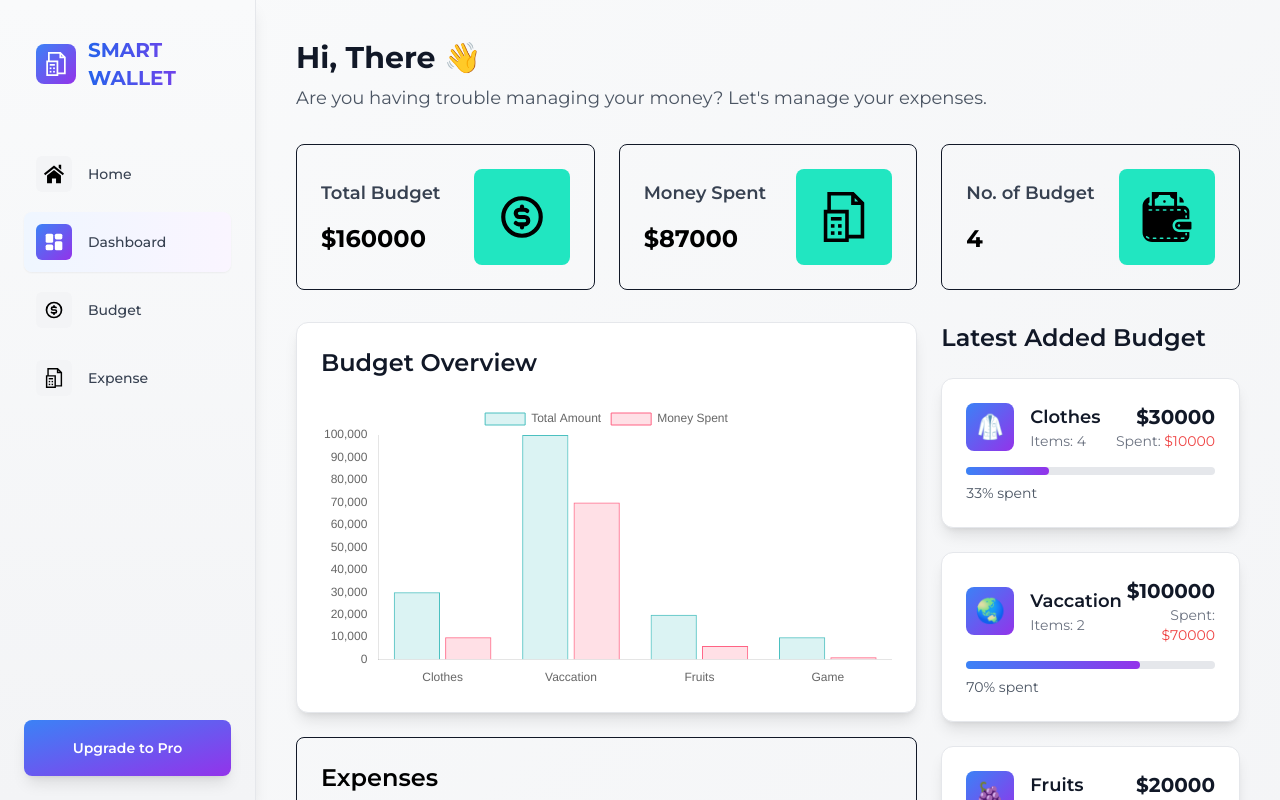
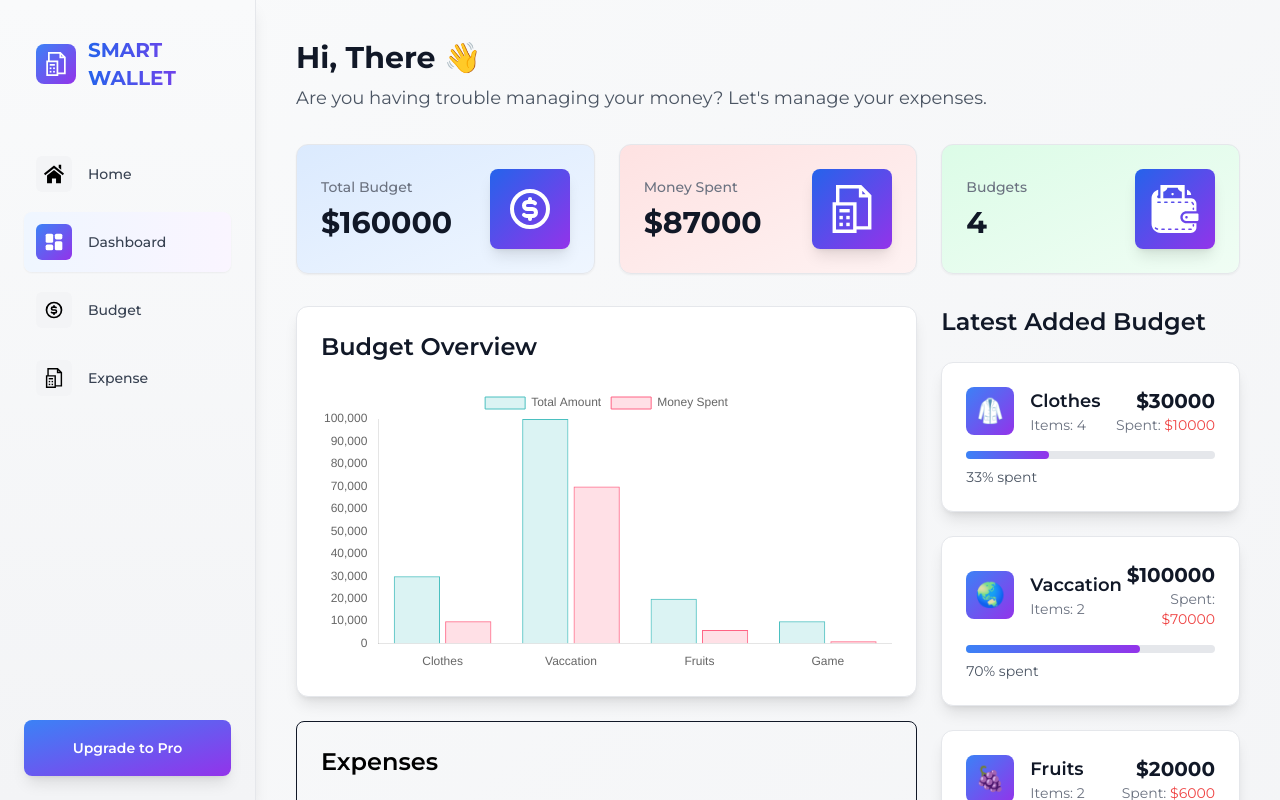
Before and after one commit to DipeshPun91/expense_tracker, a Next.js app: page /dashboard in a window 1280 px wide. Shown: the top 800 px of the page. Built offline with nearby package versions, Linux system fonts and the light colour scheme.

Commit message:
Card design fix

```diff
--- a/src/components/CardsData.tsx
+++ b/src/components/CardsData.tsx
@@ -1,5 +1,6 @@
 import React, { useEffect, useState } from "react";
 import Image from "next/image";
+import { motion } from "framer-motion";
 
 const CardsData = () => {
   const [cardData, setCardData] = useState({
@@ -25,37 +26,59 @@ const CardsData = () => {
   }, []);
 
   const data = [
-    { title: "Total Budget", amount: cardData.totalBudget, icon: "Budget.svg" },
-    { title: "Money Spent", amount: cardData.moneySpent, icon: "Expense.svg" },
     {
-      title: "No. of Budget",
+      title: "Total Budget",
+      amount: cardData.totalBudget,
+      icon: "Budget.svg",
+      bg: "bg-gradient-to-br from-blue-100 to-blue-50",
+    },
+    {
+      title: "Money Spent",
+      amount: cardData.moneySpent,
+      icon: "Expense.svg",
+      bg: "bg-gradient-to-br from-red-100 to-red-50",
+    },
+    {
+      title: "Budgets",
       amount: cardData.totalBudgetsCount,
       icon: "TotalBudget.svg",
+      bg: "bg-gradient-to-br from-green-100 to-green-50",
     },
   ];
 
   return (
-    <div className="grid grid-cols-1 md:grid-cols-3 gap-6">
+    <div className="grid grid-cols-1 md:grid-cols-2 lg:grid-cols-3 gap-6">
       {data.map((item, index) => (
-        <div
+        <motion.div
           key={index}
-          className="p-6 rounded-lg flex justify-between items-center border border-gray-900"
+          initial={{ opacity: 0, y: 20 }}
+          animate={{ opacity: 1, y: 0 }}
+          transition={{ delay: index * 0.1 }}
+          whileHover={{ scale: 1.02 }}
+          className={`p-6 rounded-xl shadow-sm hover:shadow-md transition-all duration-300 ${item.bg} border border-gray-200`}
         >
+          <div className="flex justify-between items-center">
             <div className="flex flex-col">
-            <h1 className="text-lg font-semibold text-gray-700">
+              <h3 className="text-sm font-medium text-gray-500 mb-2">
                 {item.title}
-            </h1>
-            <p className="text-2xl mt-4 font-bold">{item.amount}</p>
+              </h3>
+              <p className="text-3xl font-bold text-gray-900">{item.amount}</p>
             </div>
-          <div className="rounded-lg overflow-hidden bg-accent w-24 h-24 flex items-center justify-center">
+            <motion.div
+              whileHover={{ rotate: 15 }}
+              className="p-4 rounded-lg bg-gradient-to-br from-blue-600 to-purple-600 shadow-lg"
+            >
+              <div className="relative w-12 h-12">
                 <Image
                   src={`/svg/${item.icon}`}
                   alt={item.title}
-              width="50"
-              height="50"
+                  fill
+                  className="filter brightness-0 invert"
                 />
               </div>
+            </motion.div>
           </div>
+        </motion.div>
       ))}
     </div>
   );
```
Lines whose indentation alone changed are shown as unchanged.
